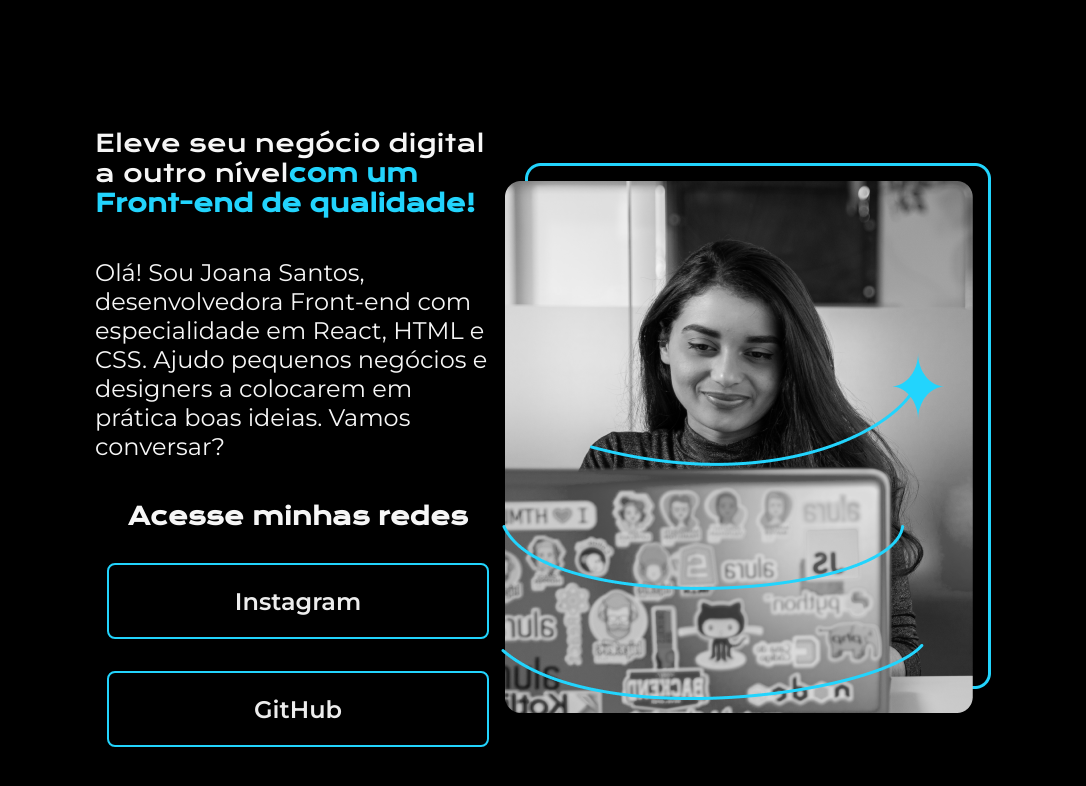
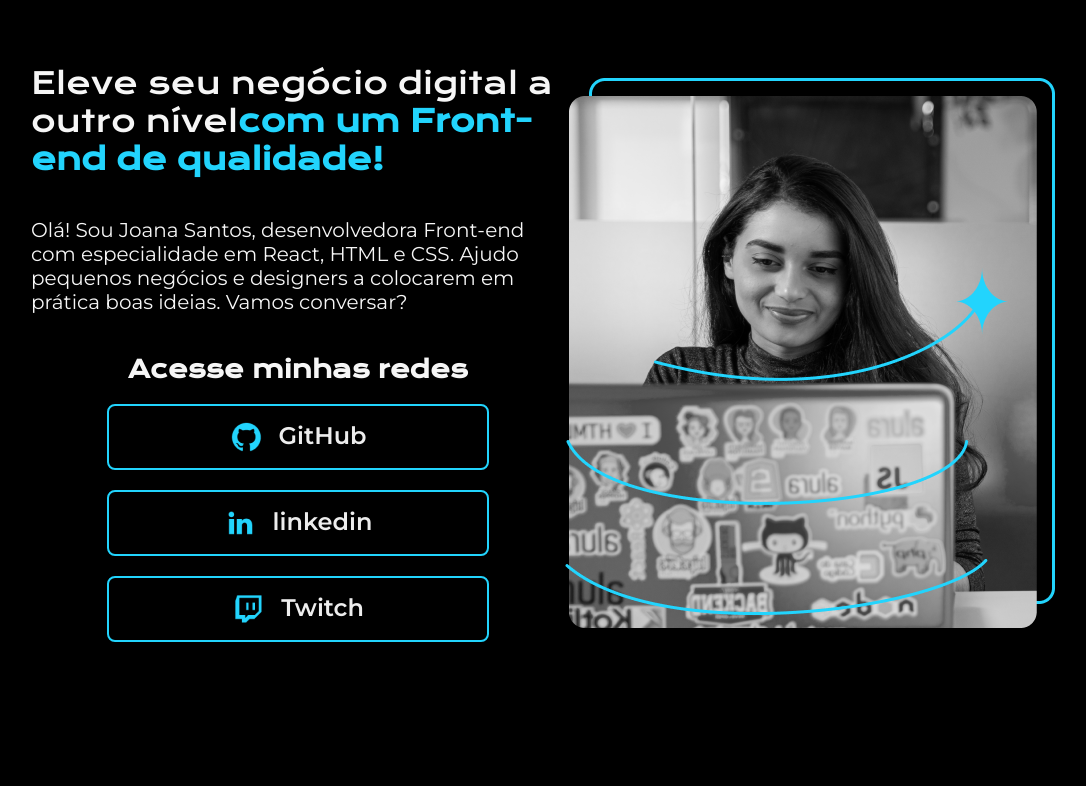
Before and after one commit to Flavia-20/exemplo_de_pagina_de_portif-lio_com_CSS_e_HTML, a plain HTML site: page index.html in a window 1280 px wide. Shown: the whole page, without its empty margins (97-1183 px from the left). Drawn offline with nearby package versions, Linux system fonts and the light colour scheme.

Commit message:
adição de icones
E tornando eles clicaveis

```diff
--- a/index.html
+++ b/index.html
@@ -23,8 +23,18 @@
             conversar?</p>
             <div class="apresentacao__links">
                 <h2 class="apresentacao__links_subtitulo">Acesse minhas redes</h2>
-                <a class="apresentacao__links__link" href="https://instagram.com/rafaballerini">Instagram</a>
-                <a class="apresentacao__links__link" href="https://github.com/guilhermeonrails">GitHub</a>
+                <a class="apresentacao__links__link" href="https://github.com/guilhermeonrails">
+                    <img src="./assets/github.png">
+                    GitHub
+                </a>
+                <a class="apresentacao__links__link" href="https://linkedin.com/in/guilhermeonrails">
+                    <img src="./assets/linkedin.png">
+                    linkedin
+                </a>
+                <a class="apresentacao__links__link" href="https://twitch.tv/guilimadev">
+                    <img src="./assets/twitch.png">
+                    Twitch
+                </a>
             </div>
         </section>
         <img src="imagem.png" alt="Foto da Joana Santos programando">
--- a/style.css
+++ b/style.css
@@ -17,27 +17,26 @@ body{
 }
 
 .apresentacao{
-    margin: 10% 15%;
+    margin: 5% 10%;
     display: flex;
     align-items: center;
     justify-content: space-between;
 }
 .apresentacao__conteudo{
-    width: 615px;
+    width: 600px;
     display: flex;
     flex-direction: column;
     gap: 40px;
 }
 
 .apresentacao__conteudo__titulo{
-    font-size: 36px;
+    font-size: 30px;
     font-family: 'Krona One', sans-serif;
     font-weight: 400;
-    font-size: 24px;
 }
 
 .apresentacao__conteudo__texto{
-    font-size: 24px;
+    font-size: 20px;
     font-family: 'Montserrat', sans-serif;
 }
 
@@ -48,21 +47,28 @@ body{
     display: flex;
     flex-direction: column;
     align-items: center;
-    gap: 32px;
+    gap: 20px;
     justify-content: space-between;
 }
 
 .apresentacao__links__link{
     /* background-color: #22D4FD; */
+
+    display: flex;
+    justify-content: center;
+    gap: 16px;
     border: 2px solid #22D4FD;
     width: 378px;
     text-align: center;
     border-radius: 8px;
     font-size: 24px;
     font-weight: 600;
-    padding: 21.5px 0;
+    padding: 15px 0;
     text-decoration: none;
     color: #f6f6f6f6;
     font-family: 'Montserrat', sans-serif;
 
 }
+.apresentacao__links__link:hover{
+    background-color: #272727;
+}
```
Also changed, not shown: assets/Imagem.png (added), assets/github.png (added), assets/instagram.png (added), assets/linkedin.png (added), assets/twitch.png (added), assets/twitter-novo.png (added), assets/twitter.png (added).
